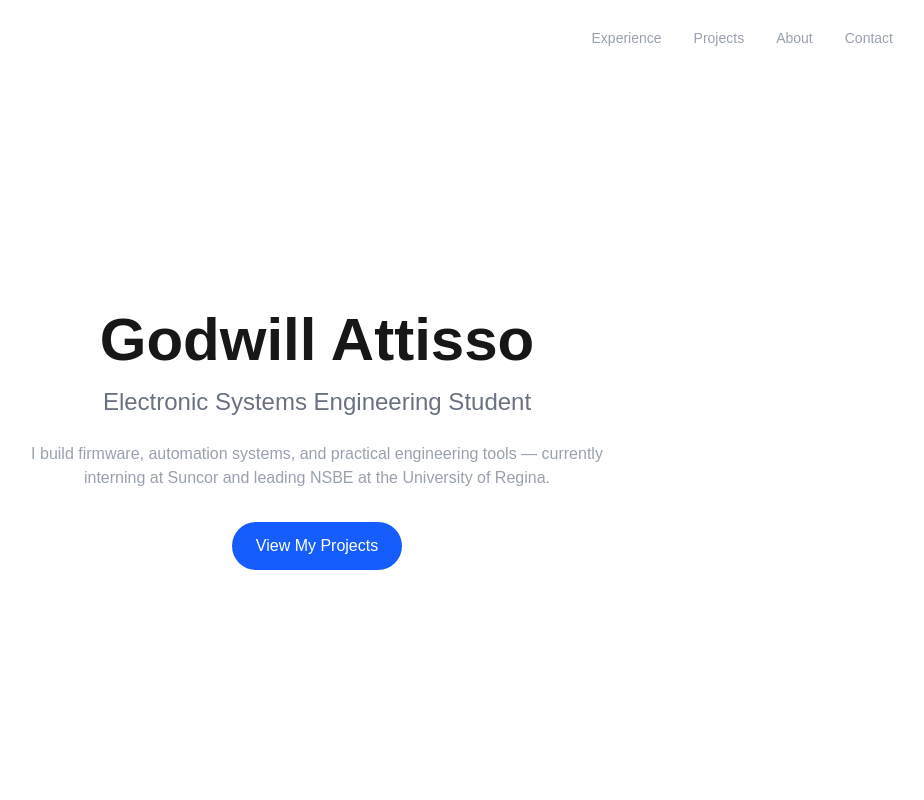
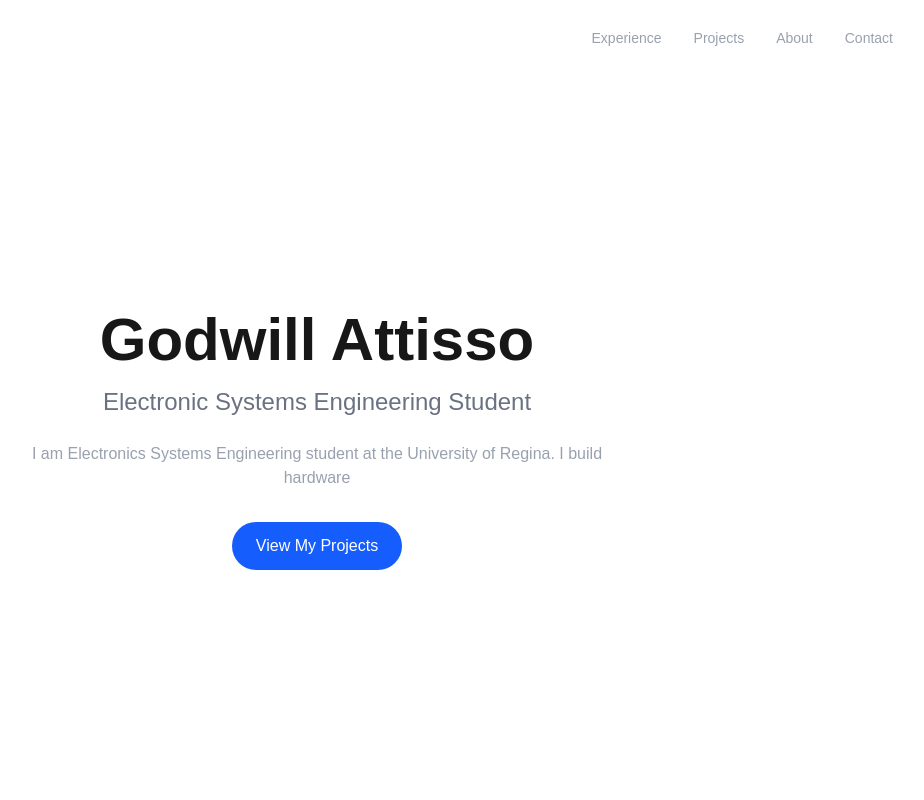
Before and after one commit to godwillattisso/portfolio, a Next.js app: page / in a window 1280 px wide. Shown: the top 800 px of the page, without its empty margins (323-1247 px from the left). Built offline with nearby package versions, Linux system fonts and the light colour scheme.

Commit message:
added a smooth scrolling motion

```diff
--- a/app/layout.tsx
+++ b/app/layout.tsx
@@ -21,7 +21,7 @@ export default function RootLayout({ children }: LayoutProps<"/">) {
   return (
     <html
       lang="en"
-      className={`${geistSans.variable} ${geistMono.variable} h-full antialiased`}
+      className={`${geistSans.variable} ${geistMono.variable} h-full antialiased scroll-smooth`}
     >
       <body className="min-h-full flex flex-col">{children}</body>
     </html>
--- a/components/Hero.tsx
+++ b/components/Hero.tsx
@@ -8,9 +8,7 @@ export default function Hero() {
         Electronic Systems Engineering Student
       </p>
       <p className="max-w-xl text-gray-400 mb-8">
-        I build firmware, automation systems, and practical engineering tools —
-        currently interning at Suncor and leading NSBE at the University of
-        Regina.
+        I am Electronics Systems Engineering student at the University of Regina. I build hardware
       </p>
       <a
         href="#projects"
```
